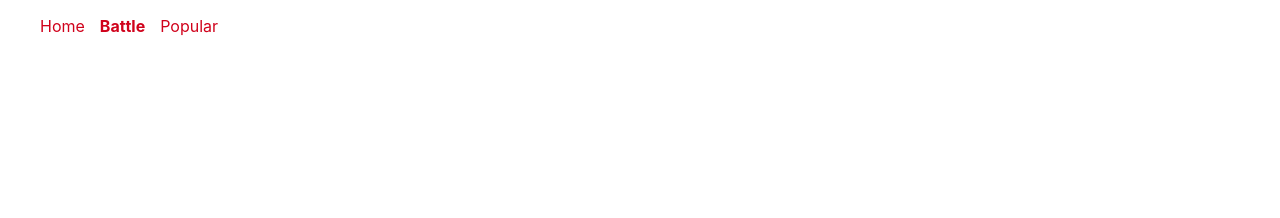
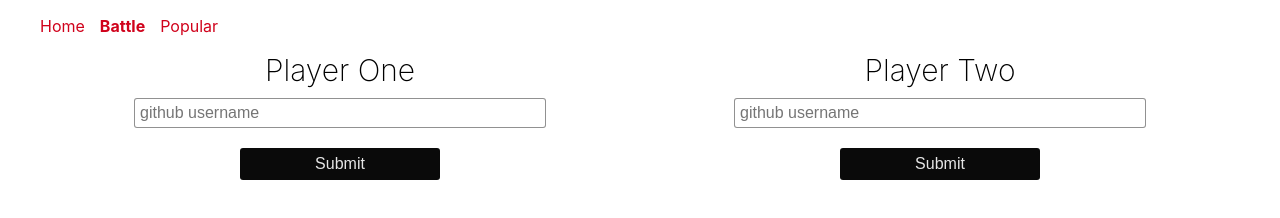
Before and after one commit to gregstula/github-battle, a React app: page /battle in a window 1280 px wide. Built offline with nearby package versions, Linux system fonts and the light colour scheme.

Commit message:
Start battle component

```diff
--- a/app/components/App.js
+++ b/app/components/App.js
@@ -2,9 +2,12 @@ import React from 'react';
 import Popular from './popular';
 import {
   BrowserRouter as Router,
-  Route
+  Route,
+  Switch
 } from 'react-router-dom';
 import Nav from './nav';
+import Battle from './battle';
+import Home from './home';
 
 class App extends React.Component {
   render() {
@@ -12,7 +15,14 @@ class App extends React.Component {
       <Router>
         <div className='container'>
           <Nav />
-          <Route path='/popular' component={Popular}/>
+          <Switch>
+            <Route exact path='/' component={Home} />
+            <Route exact path='/battle' component={Battle} />
+            <Route path='/popular' component={Popular}/>
+            <Route render={() => {
+              return <p>Not Found</p>
+            }} />
+          </Switch>
         </div>
       </Router>
     );
--- /dev/null
+++ b/app/components/battle.js
@@ -0,0 +1,49 @@
+import React from 'react';
+import PlayerInput from './player-input';
+
+class Battle extends React.Component {
+  constructor(props) {
+    super(props);
+    this.state = {
+      playerOneName: '',
+      playerTwoName: '',
+      playerOneImage: null,
+      playerTwoImage: null
+    }
+  }
+
+  handleSubmit = (id, username) => {
+    this.setState(() => {
+      let newState = {};
+      newState[id + 'Name'] = username;
+      newState[id + 'Image'] = 'https://github.com' + username + '.png?size=200';
+      return newState;
+    });
+  }
+
+  render() {
+    let playerOneName = this.state.playerOneName;
+    let playerTwoName = this.state.playerTwoName;
+
+     return (
+     <div>
+       <div className='row'>
+          {!playerOneName &&
+                              <PlayerInput
+                                id='playerOne'
+                                label='Player One'
+                                onSubmit={this.handleSubmit}
+                              />}
+          {!playerTwoName &&
+                              <PlayerInput
+                                id='playerTwo'
+                                label='Player Two'
+                                onSubmit={this.handleSubmit}
+                              />}
+       </div>
+     </div>
+    );
+  }
+}
+
+export default Battle;
--- /dev/null
+++ b/app/components/home.js
@@ -0,0 +1,15 @@
+import React from 'react';
+import { Link } from 'react-router-dom';
+
+class Home extends React.Component {
+  render() {
+    return (
+      <div className='home-container'>
+        <h1>Github Battle: Battle your friends... and stuff.</h1>
+        <Link className='button' to='/battle'>Battle</Link>
+      </div>
+    );
+  }
+}
+
+export default Home;
--- /dev/null
+++ b/app/components/player-input.js
@@ -0,0 +1,54 @@
+import React from 'react';
+
+class PlayerInput extends React.Component {
+  constructor(props) {
+    super(props);
+
+    this.state = {
+      username: ''
+    }
+  }
+
+handleChange = (e) => {
+  let value = e.target.value;
+
+  this.setState(() => {
+    return {
+      username: value
+    }
+  });
+}
+
+handleSubmit = (e) => {
+  e.preventDefault();
+
+  this.props.onSubmit(this.props.id, this.state.username);
+}
+
+  render() {
+    return (
+      <form className='column' onSubmit={this.handleSubmit}>
+        <label className='header' htmlFor='username'>
+          {this.props.label}
+        </label>
+        <input
+          id='username'
+          placeholder='github username'
+          type='text'
+          autoComplete='off'
+          value={this.state.username}
+          onChange={this.handleChange}
+          />
+          <button
+            className='button'
+            type='submit'
+            disabled={!this.state.username}
+          >
+            Submit
+          </button>
+      </form>
+    );
+  }
+}
+
+export default PlayerInput;
--- a/app/index.css
+++ b/app/index.css
@@ -1,5 +1,61 @@
 body {
 	 font-family: -apple-system,BlinkMacSystemFont,Segoe UI,Roboto,Oxygen-Sans,Ubuntu,Cantarell,Helvetica Neue,sans-serif;
+}
+
+.button {
+	color: #e6e6e6;
+	background: #0a0a0a;
+	border: none;
+	font-size: 16px;
+	border-radius: 3px;
+	width: 200px;
+	text-align: center;
+	display: block;
+	padding: 7px;
+	margin: 10px auto;
+}
+
+.row {
+	display: flex;
+	justify-content: space-around;
+}
+
+.column {
+	display: flex;
+	flex-direction: column;
+	width: 500px;
+	align-items: center;
+}
+
+.column input {
+	border-radius: 3px;
+	margin: 10px;
+	padding: 5px;
+	border: 1px solid rgba(0,0,0,0.43);
+	font-size: 16px;
+	width: 80%;
+}
+
+.column label {
+	text-align: center;
+	font-size: 30px;
+	font-weight: 200;
+}
+
+.header {
+	text-align: center;
+	font-size: 30px;
+	font-weight: 200;
+}
+
+.button:hover:enabled {
+	background: linear-gradient(#1a1a1a,#0a0a0a);
+	color: #ffffff;
+	text-decoration: none;
+}
+
+.button:active {
+	transform: translateY(1px);
 }
 
 .container {
@@ -67,3 +123,9 @@ a {
 	text-decoration: none;
 	color: #d0021b;
 }
+
+.home-container {
+	display: flex;
+	flex-direction: column;
+	align-items: center;
+}
--- a/webpack.config.js
+++ b/webpack.config.js
@@ -5,7 +5,8 @@ const config = {
   entry: ['babel-polyfill','./app/index.js'],
   output: {
     path: path.resolve(__dirname, 'dist'),
-    filename: 'index_bundle.js'
+    filename: 'index_bundle.js',
+    publicPath: '/'
   },
 
   module: {
@@ -29,6 +30,10 @@ const config = {
     ]
   },
 
+  devServer: {
+    historyApiFallback: true,
+  },
+
   plugins: [
     new HtmlWebpackPlugin({
       template: 'app/index.html'
```
